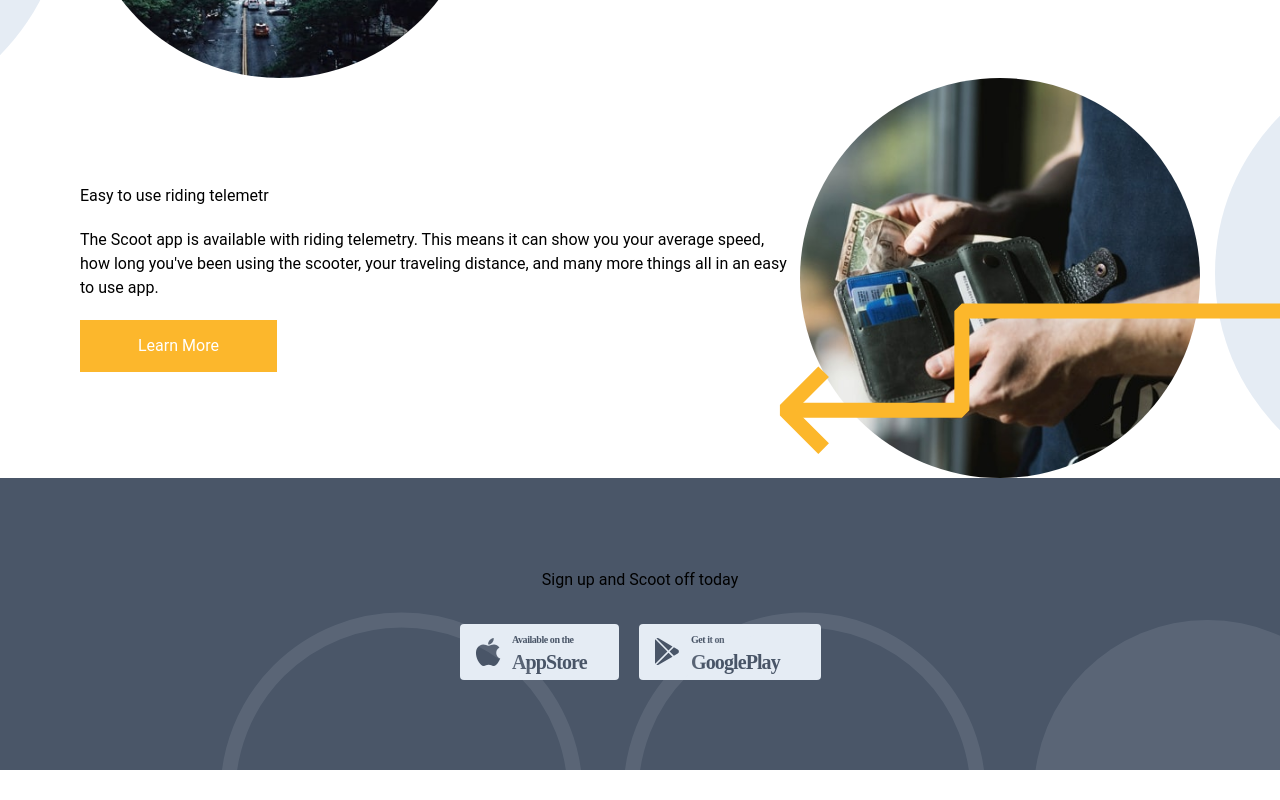
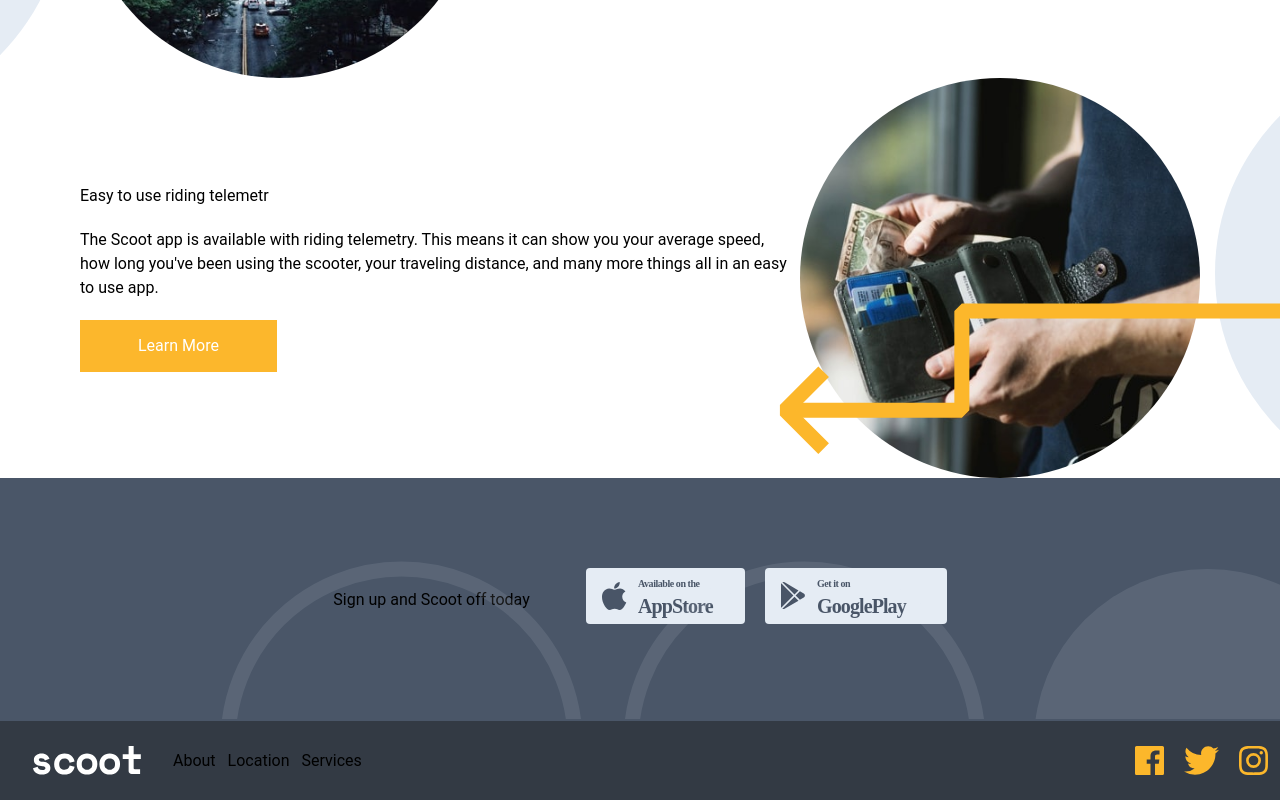
Before and after one commit to sphnikola/scoot, a React (Vite) app: page / in a window 1280 px wide. Shown: the part 1945-2745 px from the top of the page. Before the commit the page ends 2715 px from the top, so only its background shows below. Built offline with nearby package versions, Linux system fonts and the light colour scheme.

Commit message:
Add footer section

```diff
--- a/src/components/Footer.jsx
+++ b/src/components/Footer.jsx
@@ -1,23 +1,44 @@
 import google_play from "../assets/icons/google-play.svg";
 import app_store from "../assets/icons/app-store.svg";
+import fb from "../assets/icons/facebook.svg";
+import ig from "../assets/icons/instagram.svg";
+import x from "../assets/icons/twitter.svg";
+import logo from "../assets/logo-white.svg";
 export function Footer() {
   return (
     <>
-      <footer className="footer relative">
-        <section className="footer_1st bg-footer1st-bg py-[90px] px-[24px]">
-          <div className="flex flex-col items-center gap-y-8">
+      <footer className="footer overflow-hidden">
+        <section className="relative bg-footer1st-bg py-[90px] px-[24px]">
+          <div className="footer_1st flex flex-col items-center gap-y-8 lg:flex-row lg:justify-center lg:gap-x-14">
             <h3>Sign up and Scoot off today</h3>
             <div className="flex gap-x-5">
-              <button>
+              <a href="#">
                 <div>
                   <img src={app_store} />
                 </div>
-              </button>
-              <button>
-                <div>
+              </a>
+              <form>
+                <button type="submit">
                   <img src={google_play} />
-                </div>
-              </button>
+                </button>
+              </form>
+            </div>
+          </div>
+        </section>
+        <section className="footer_2nd bg-footer2nd-bg py-[25px] px-[33px] ">
+          <div className="flex justify-between ">
+            <nav className="flex gap-x-8 items-center">
+              <img src={logo} className="object-contain" />
+              <ul className="flex gap-x-3">
+                <li>About</li>
+                <li>Location</li>
+                <li>Services</li>
+              </ul>
+            </nav>
+            <div className="inline-flex gap-x-5">
+              <img src={fb} className="object-contain" />
+              <img src={x} className="object-contain" />
+              <img src={ig} className="object-contain" />
             </div>
           </div>
         </section>
--- a/src/index.css
+++ b/src/index.css
@@ -49,9 +49,9 @@
   background: url("./assets/patterns/semi-circles.svg");
   position: absolute;
   background-repeat: no-repeat;
-  background-position: bottom right;
+  background-position: center right;
   top: 0;
-  bottom: 0;
+  bottom: -135px;
   left: 0;
   right: -100px;
 }
@@ -228,6 +228,18 @@
     bottom: -40px;
     z-index: -1;
   }
+
+  .footer_1st::after {
+    /* content: "";
+    background: url("./assets/patterns/semi-circles.svg");
+    position: absolute;
+    background-repeat: no-repeat;
+    background-position: center right; */
+    top: 0;
+    bottom: -80px;
+    left: 0;
+    right: -100px;
+  }
 }
 
 @media (min-width: 1400px) {
```
